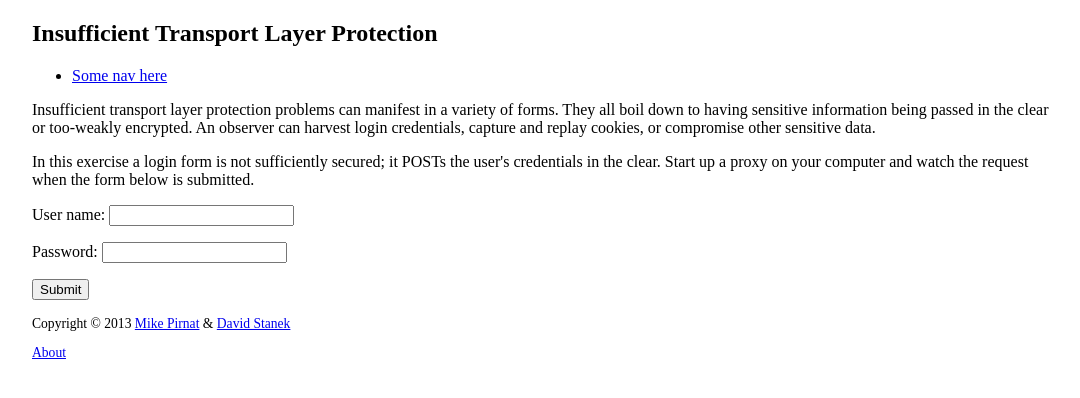
After one commit to mpirnat/lets-be-bad-guys, a Django app: a page that uses badguys_project/templates/vulnerable/transport/index.html in a window 1280 px wide. The commit adds this page. Shown: the top 398 px of the page, without its empty margins (96-1176 px from the left). Run offline with Django 3.2, Linux system fonts and the light colour scheme.

Commit message:
Adds exercise for insufficient transport layer protection

```diff
--- a/badguys/vulnerable/views.py
+++ b/badguys/vulnerable/views.py
@@ -84,3 +84,7 @@ def unvalidated_forward(request):
 
 def admin(request):
     return render(request, 'vulnerable/redirects/admin.html', {})
+
+
+def transport_login(request):
+    return redirect('transport')
--- a/badguys_project/templates/index.html
+++ b/badguys_project/templates/index.html
@@ -27,7 +27,7 @@
         <li>A6: Security Misconfiguration</li>
         <li>A7: Insecure Cryptographic Storage</li>
         <li>A8: Failure to Restrict URL Access</li>
-        <li>A9: Insufficient Transport Layer Protection</li>
+        <li><a href="{% url 'transport' %}">A9: Insufficient Transport Layer Protection</a></li>
         <li><a href="{% url 'redirects' %}">A10: Unvalidated Redirects and Forwards</a></li>
     </ol>
 </div>
--- /dev/null
+++ b/badguys_project/templates/vulnerable/transport/index.html
@@ -0,0 +1,24 @@
+{% extends 'base.html' %}
+
+{% block header %}
+    <h2>Insufficient Transport Layer Protection</h2>
+{% endblock %}
+
+{% block content %}
+
+<p>Insufficient transport layer protection problems can manifest in a variety
+of forms.  They all boil down to having sensitive information being passed in
+the clear or too-weakly encrypted.  An observer can harvest login credentials,
+capture and replay cookies, or compromise other sensitive data.</p>
+
+<p>In this exercise a login form is not sufficiently secured; it POSTs the
+user's credentials in the clear.  Start up a proxy on your computer and watch
+the request when the form below is submitted.</p>
+
+<form action="{% url 'transport-login' %}" method="POST">
+    <p>User name: <input type="text" name="username"></p>
+    <p>Password: <input type="password" name="password"></p>
+    <p><input type="submit"></p>
+</form>
+
+{% endblock %}
--- a/badguys_project/urls.py
+++ b/badguys_project/urls.py
@@ -40,7 +40,14 @@ urlpatterns += patterns('badguys.vulnerable.views',
         TemplateView.as_view(template_name='vulnerable/xss/query.html'),
         name="xss-query"),
 
-    # Exercise 10 - Unvalidated Redirects
+    # Exercise 09 - Insufficient Transport Layer Protection
+    url(r'^insufficient-transport-layer-protection$',
+        TemplateView.as_view(template_name='vulnerable/transport/index.html'),
+        name='transport'),
+    url(r'^insufficient-transport-layer-protection/login$', 'transport_login',
+        name='transport-login'),
+
+    # Exercise 10 - Unvalidated Redirects & Forwards
     url(r'^redirects-and-forwards$',
         TemplateView.as_view(template_name='vulnerable/redirects/index.html'),
         name='redirects'),
```
